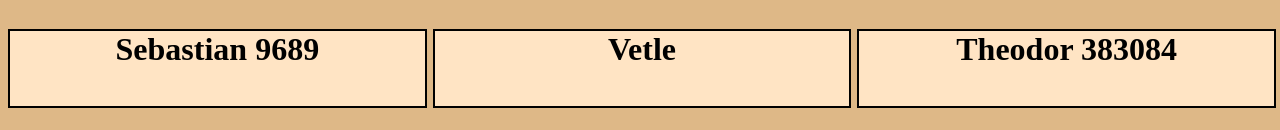
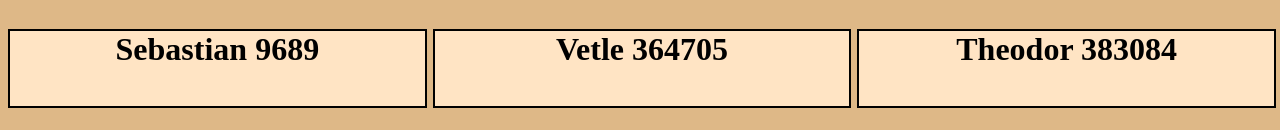
Before and after one commit to OsloMet-web/1stOblig-oblig-1-group-10, a plain HTML site: page pageB.html in a window 1280 px wide. Shown: the top 130 px of the page. Drawn offline with Linux system fonts and the light colour scheme.

Commit message:
Edit school - Vetle

```diff
--- a/pageB.html
+++ b/pageB.html
@@ -14,7 +14,7 @@
             <p>My old school was The University of Stavanger, where i studied Computer Science for 1 and a half year. UiS was an old school with a very nice Campus.</p>
         </div>
         <div class="vetle">
-            <h1>Vetle</h1>
+            <h1>Vetle 364705</h1>
             <p>My old school was Mailand in Lørenskog. I studied "Studiespesialisering". Mailand is a pretty new school, so its quite modern. </p>
         </div>
         <div class="theodor">
```
